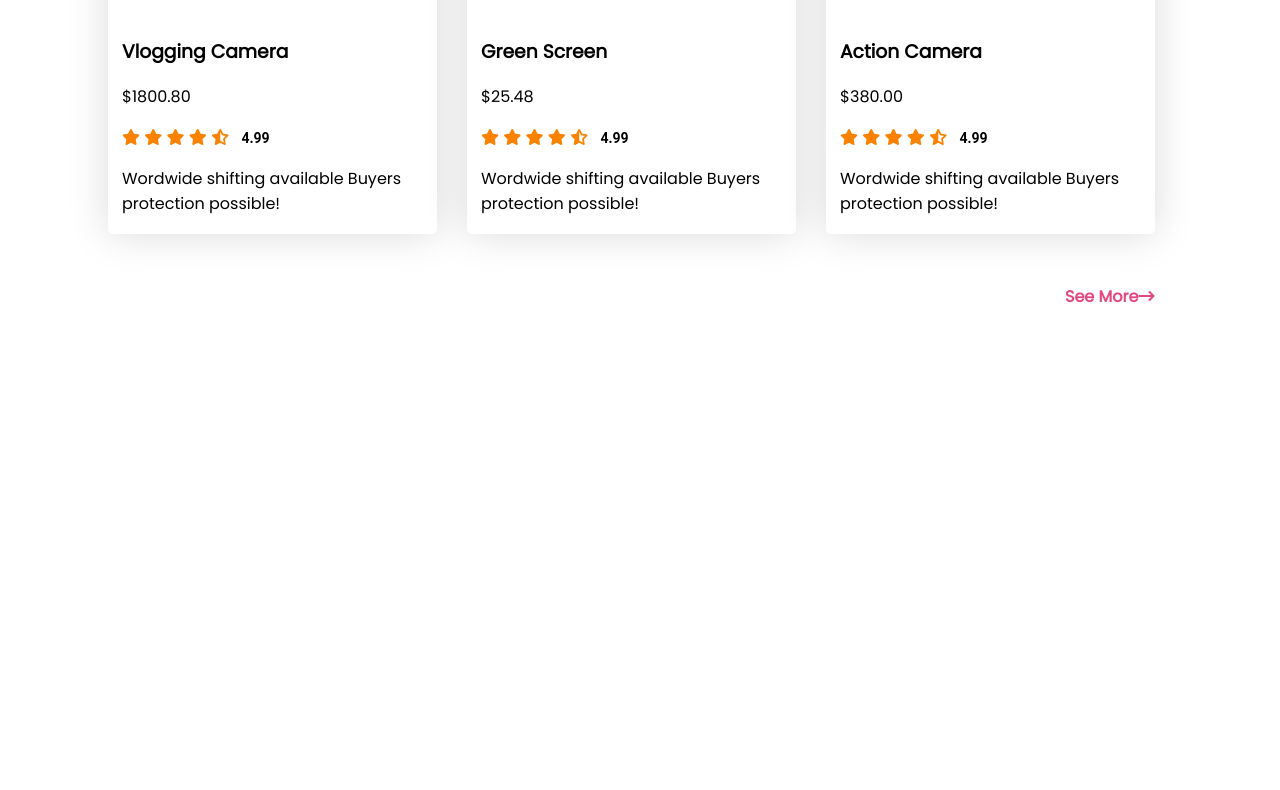
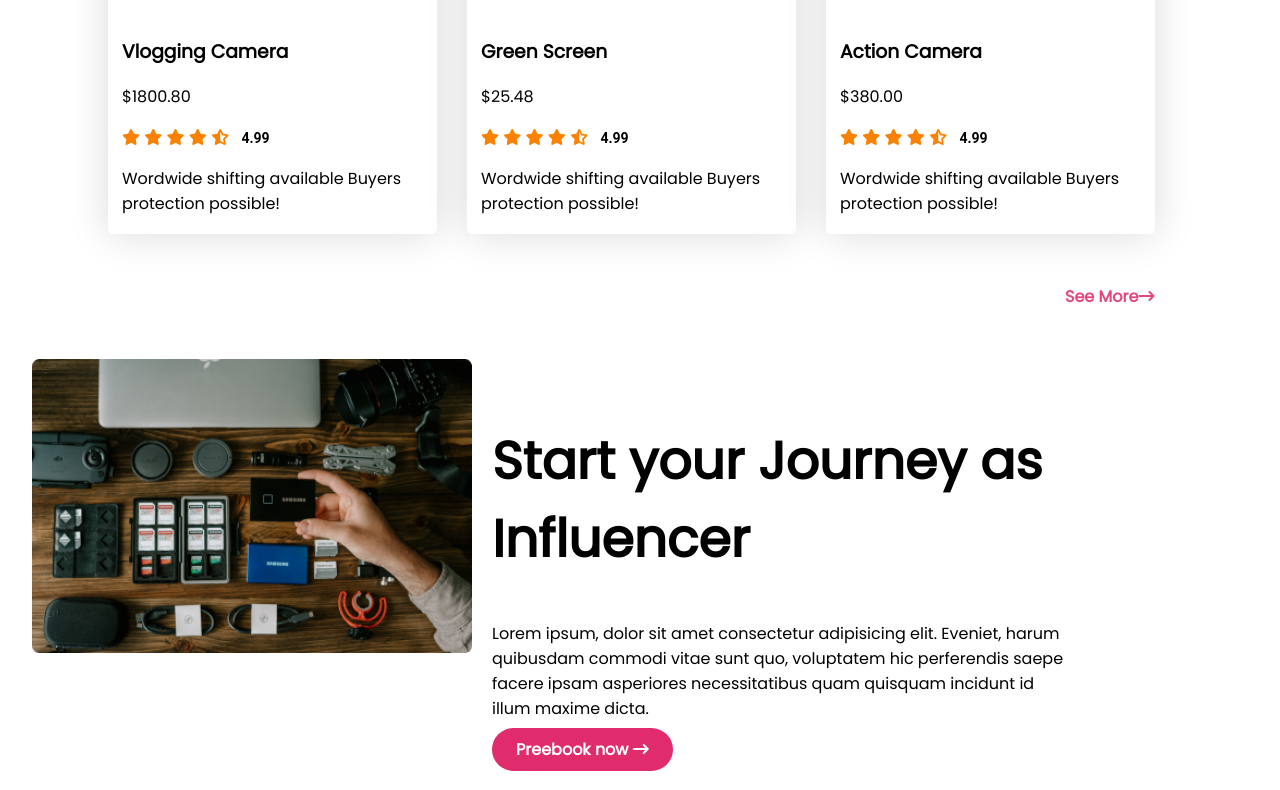
Before and after one commit to gautamsen117/influencer-gears, a plain HTML site: page index.html in a window 1280 px wide. Shown: the part 2082-2872 px from the top of the page. Before the commit the page ends 2399 px from the top, so only its background shows below. Drawn offline with Linux system fonts and the light colour scheme.

Commit message:
banner section

```diff
--- a/css/styles.css
+++ b/css/styles.css
@@ -117,3 +117,18 @@ body {
     color: rgba(224, 44, 109, 0.87);
     border-radius: 41px;
 }
+/* Featurs section */
+.featured-section {
+    width: 1110px;
+    left: 200px;
+}
+.featured {
+    display: flex;
+}
+/* .half-width {
+    width: 50%;
+} */
+.half-width img {
+    width: 404px;
+    height: 270px;
+}
--- a/index.html
+++ b/index.html
@@ -207,6 +207,27 @@
                 <a href="">See More<i class="fa-solid fa-arrow-right-long"></i></a>
             </div>
         </section>
+        <section class="featured-section">
+            <div class="first-section">
+                <div class="section-image">
+                    <img src="images/gear.png" alt="">
+                </div>
+                <div class="section-info">
+                    <h1 class="section-title">Start your Journey as Influencer</h1>
+                    <p>Lorem ipsum, dolor sit amet consectetur adipisicing elit. Eveniet, harum quibusdam commodi vitae sunt quo, voluptatem hic perferendis saepe facere ipsam asperiores necessitatibus quam quisquam incidunt id illum maxime dicta.</p>
+                    <a class="link-button" href="">Preebook now  <i class="fa-solid fa-arrow-right-long"></i></a>
+                </div>
+            </div>
+            <!-- <article class="featured">
+                <div class="half-width">
+                    <img src="images/gear.png" alt="">
+                </div>
+                <div class="half-width">
+                    <h1>Featured products at one place</h1>
+                    <p>Lorem ipsum dolor sit amet consectetur adipisicing elit. Eligendi quos culpa repudiandae voluptate tempora ducimus a ipsam autem atque nostrum, numquam, necessitatibus sapiente rem libero! Nesciunt suscipit veniam voluptatem tenetur.</p>
+                </div>
+            </article> -->
+        </section>
     </main>
 </body>
 </html>
```
